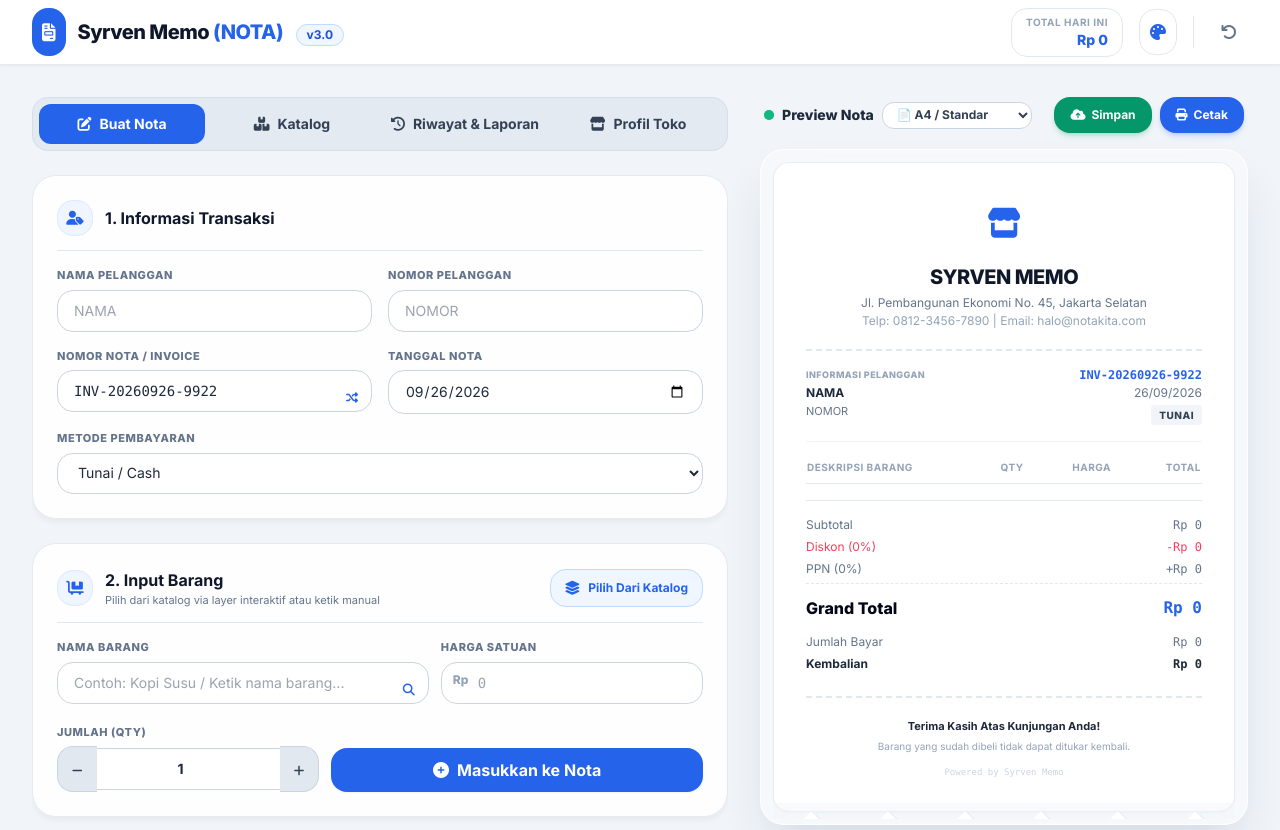
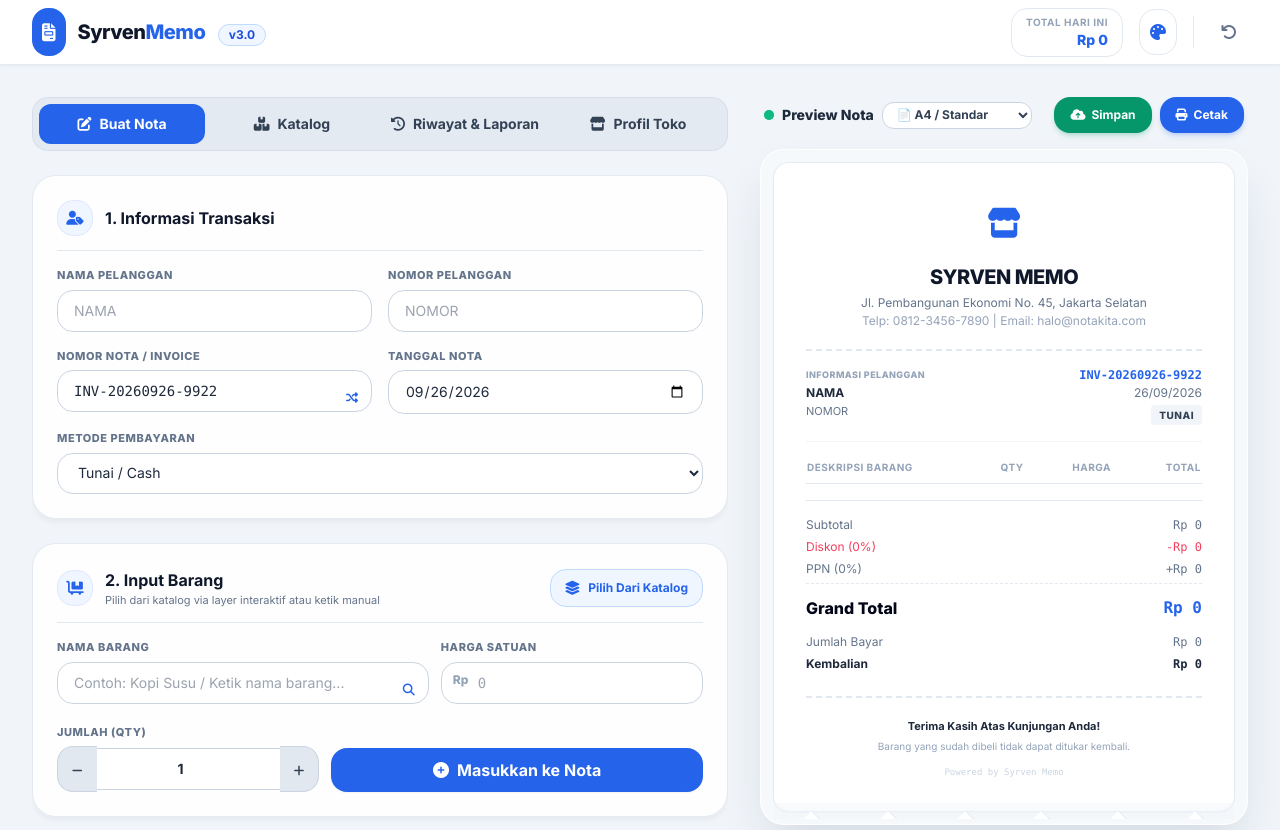
Before and after one commit to zakiasyakibb/syrven.memo, a plain HTML site: page index.html in a window 1280 px wide. Shown: the top 830 px of the page. Drawn offline with nearby package versions, Linux system fonts and the light colour scheme.

Commit message:
Update index.html

```diff
--- a/index.html
+++ b/index.html
@@ -232,7 +232,7 @@
                     <i class="fa-solid fa-file-invoice text-base sm:text-lg"></i>
                 </div>
                 <div class="truncate">
-                    <span class="text-base sm:text-xl font-extrabold tracking-tight text-slate-900 block sm:inline">Syrven Memo <span class="text-indigo-600">(NOTA)</span></span>
+                    <span class="text-base sm:text-xl font-extrabold tracking-tight text-slate-900 block sm:inline">Syrven<span class="text-indigo-600">Memo</span></span>
                     <span class="inline-block sm:ml-2 px-2.5 py-0.5 text-[10px] sm:text-xs font-bold bg-indigo-50 text-indigo-700 rounded-full border border-indigo-200">v3.0</span>
                 </div>
             </div>
```
